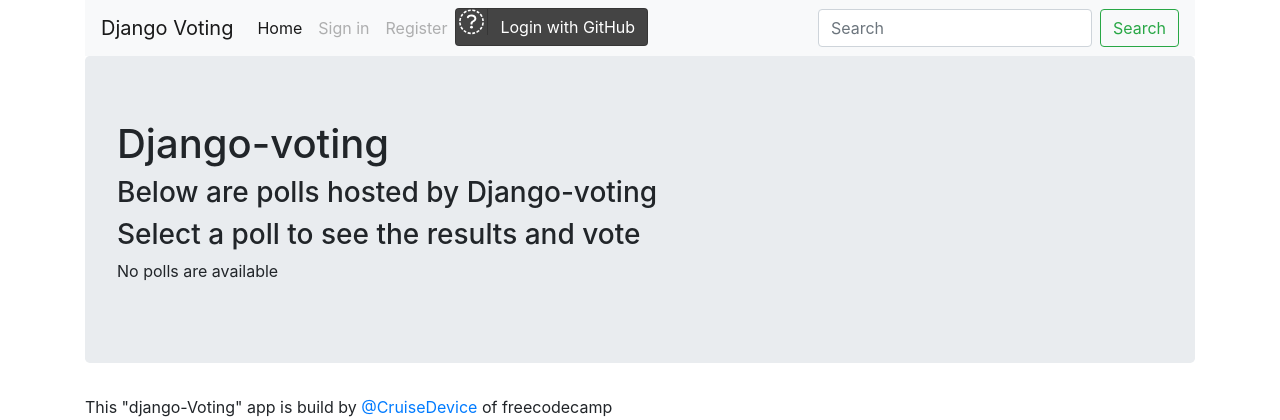
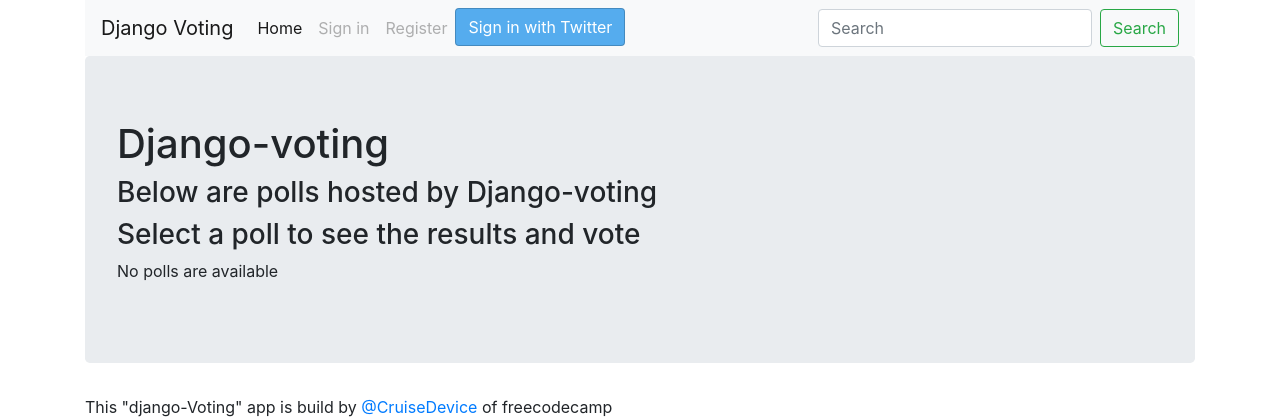
Before and after one commit to CruiseDevice/VotingApp, a Django app: template app/templates/app/list.html in a window 1280 px wide. Shown: the top 420 px of the page. Run offline with Django 3.2, Linux system fonts and the light colour scheme; the template is opened without the code that fills it, so the values that code supplies are empty; some libraries are stand-ins or nearby versions.

Commit message:
fix social authentication

```diff
--- a/VotingApp/settings.py
+++ b/VotingApp/settings.py
@@ -143,4 +143,7 @@ LOGIN_REDIRECT_URL = '/'
 SOCIAL_AUTH_GITHUB_KEY = credentials.SOCIAL_AUTH_GITHUB_KEY
 SOCIAL_AUTH_GITHUB_SECRET = credentials.SOCIAL_AUTH_GITHUB_SECRET
 
+SOCIAL_AUTH_TWITTER_KEY = credentials.SOCIAL_AUTH_TWITTER_KEY
+SOCIAL_AUTH_TWITTER_SECRET = credentials.SOCIAL_AUTH_TWITTER_SECRET
+
 EMAIL_BACKEND = 'django.core.mail.backends.console.EmailBackend'
--- a/app/templates/base.html
+++ b/app/templates/base.html
@@ -38,7 +38,7 @@
 
                         <li class="nav-item dropdown">
                             <a class="nav-link dropdown-toggle" href="#" id="navbarDropdown" role="button" data-toggle="dropdown" aria-haspopup="true" aria-expanded="false">
-                            {{user.name}}
+                            {{user}}
                             </a>
                             <div class="dropdown-menu" aria-labelledby="navbarDropdown">
                             <a class="dropdown-item btn btn-success" href="{% url 'logout' %}?next={{request.url}}">Sign Out</a>
@@ -52,9 +52,9 @@
                             <a class = "nav-link disabled" href="{% url 'register' %}">Register</a>
                         </li>
                         <li class = "nav-item">
-                        <a href="{% url 'social:begin' 'github' %}" class = "btn btn-block btn-social btn-github">
-                            <span class = "fa fa-github"></span>Login with GitHub
-                        </a>
+                            <a href="{% url 'social:begin' 'twitter' %}" class = "btn btn-block btn-twitter">
+                                Sign in with Twitter
+                            </a>
                         </li>
                     {% endif %}
                     </ul>
```
